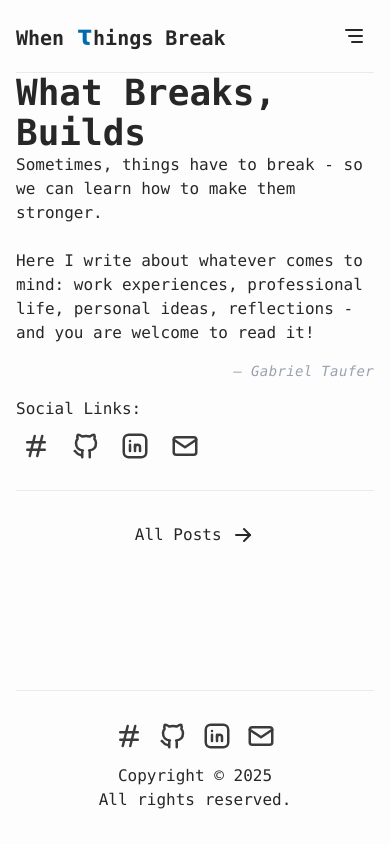
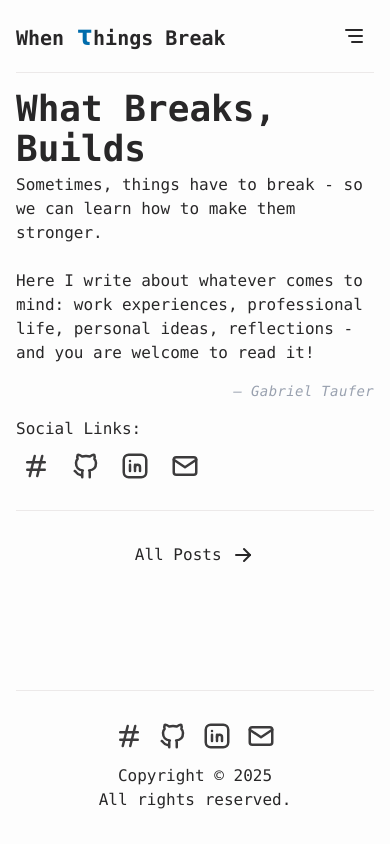
Before and after one commit to gabriel-taufer/blog, an Astro site: page / in a window 390 px wide. Built offline with nearby package versions, Linux system fonts and the light colour scheme; Astro itself is replaced by a stand-in of ours.

Commit message:
fix(header): adjust weird title spacing on mobile

```diff
--- a/src/pages/index.astro
+++ b/src/pages/index.astro
@@ -23,8 +23,8 @@ const recentPosts = sortedPosts.filter(({ data }) => !data.featured);
 <Layout>
   <Header />
   <main id="main-content" data-layout="index">
-    <section id="hero" class="pb-6">
-      <h1 class="inline-block text-4xl font-bold sm:my-8 sm:text-5xl">
+    <section id="hero" class="pt-3 pb-6">
+      <h1 class="inline-block text-4xl font-bold sm:my-8 sm:text-5xl my-1">
         What Breaks, Builds
       </h1>
       <!-- <a
```
